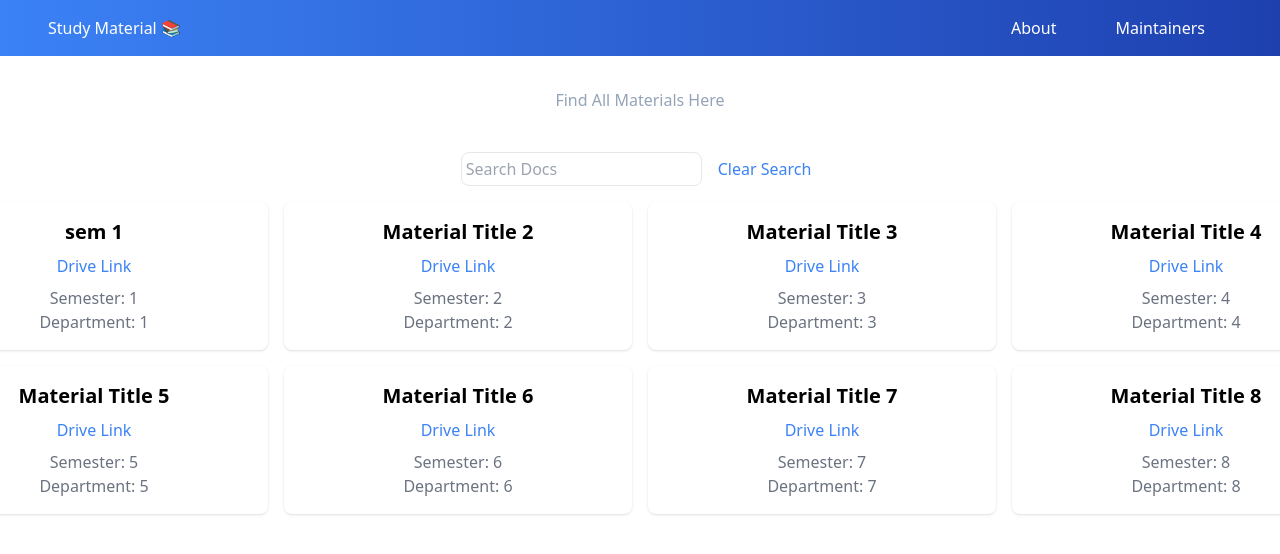
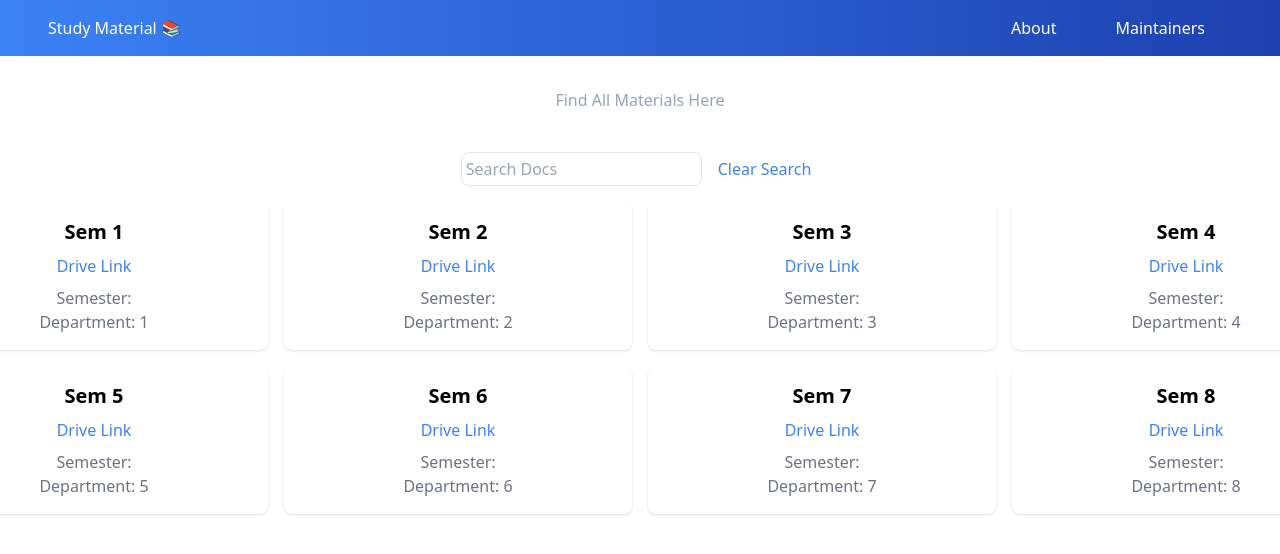
Before and after one commit to OctoTechHub/studysource, a React (Vite) app: page / in a window 1280 px wide. Shown: the top 554 px of the page. Built offline with nearby package versions, Linux system fonts and the light colour scheme.

Commit message:
Added title

```diff
--- a/src/material.ts
+++ b/src/material.ts
@@ -1,50 +1,50 @@
 export const materials = [
     {
-      title: 'sem 1',
+      title: 'Sem 1',
       driveLink: 'https://drive.google.com/drive/folders/12XhDzO_IvUspP1VQFxTMiZNWWWXDSM0_?usp=sharing',
-      semester: 1,
+      Semester: 1,
       department: 1,
     },
     {
-      title: 'Material Title 2',
+      title: 'Sem 2',
       driveLink: 'https://drive.google.com/drive/folders/1NuUxhZ75oqxV3yy5FBZF3G7gQKcTjhOW?usp=sharing',
-      semester: 2,
+      Semester: 2,
       department: 2,
     },
     {
-      title: 'Material Title 3',
+      title: 'Sem 3',
       driveLink: 'https://drive.google.com/drive/folders/1XmQOYV2c19A7YmXkxFbB2Bum_XdAI3tb?usp=sharing',
-      semester: 3,
+      Semester: 3,
       department: 3,
     },
     {
-      title: 'Material Title 4',
+      title: 'Sem 4',
       driveLink: ' https://drive.google.com/drive/folders/1MK0aQlCQKbFtycSo7XjjMuCDCw9dO1lm?usp=sharing',
-      semester: 4,
+      Semester: 4,
       department: 4,
     },
     {
-      title: 'Material Title 5',
+      title: 'Sem 5',
       driveLink: 'https://drive.google.com/drive/folders/1ERj_JGLZ1CabV5vZqIxqs7RLWwtqeuCE?usp=sharing',
-      semester: 5,
+      Semester: 5,
       department: 5,
     },
     {
-      title: 'Material Title 6',
+      title: 'Sem 6',
       driveLink: 'https://drive.google.com/drive/folders/1tFoPe1ljnkeAeCrNu6EZH_VRTuu6fQ2_?usp=sharing',
-      semester: 6,
+      Semester: 6,
       department: 6,
     },
     {
-      title: 'Material Title 7',
+      title: 'Sem 7',
       driveLink: 'https://drive.google.com/drive/folders/1LrdLl8iQ3FemhbjOUs3_gpC72Z8ydAtI?usp=sharing',
-      semester: 7,
+      Semester: 7,
       department: 7,
     },
     {
-      title: 'Material Title 8',
+      title: 'Sem 8',
       driveLink: 'Coming soon',
-      semester: 8,
+      Semester: 8,
       department: 8,
     }
 
```
